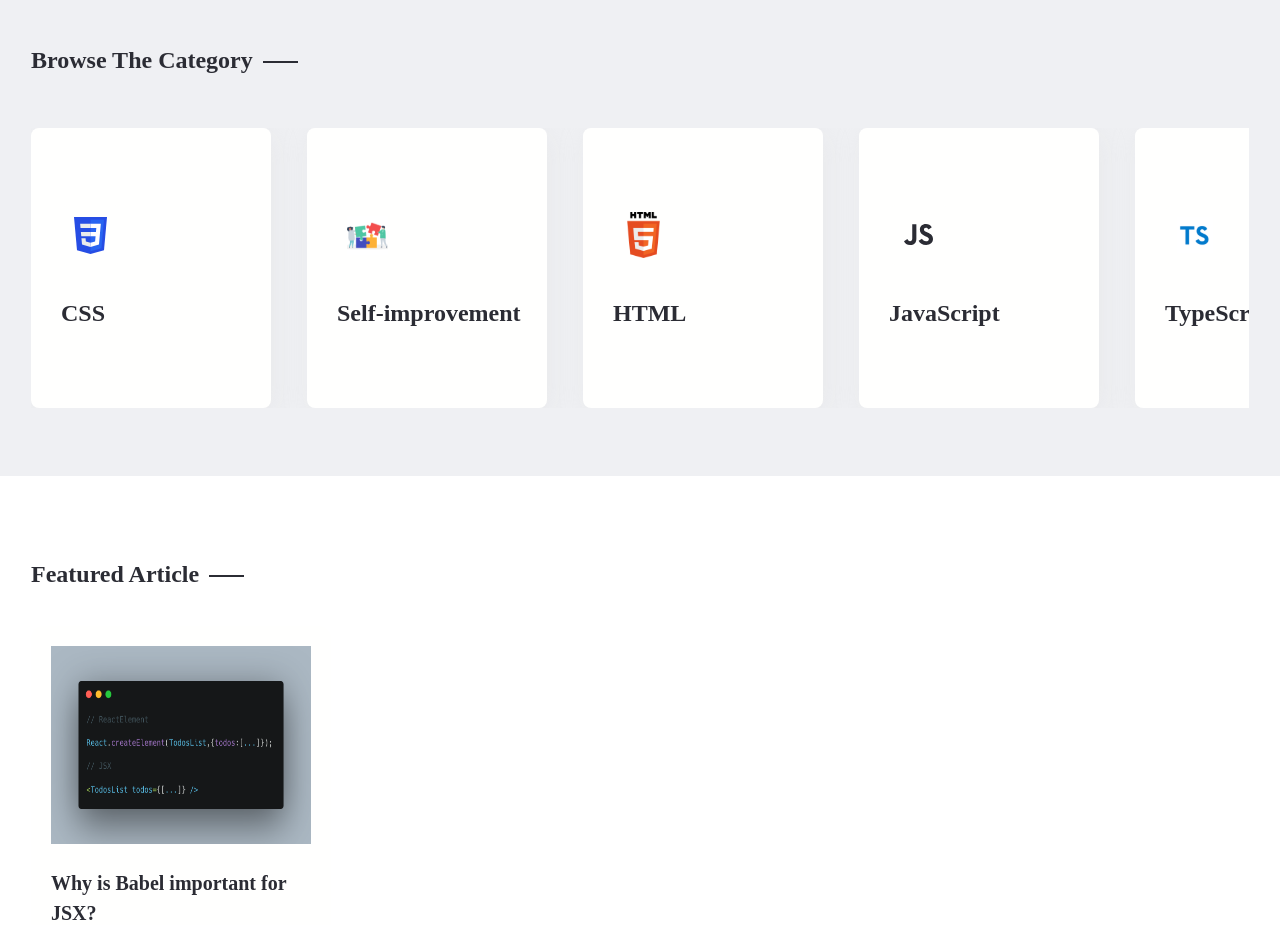
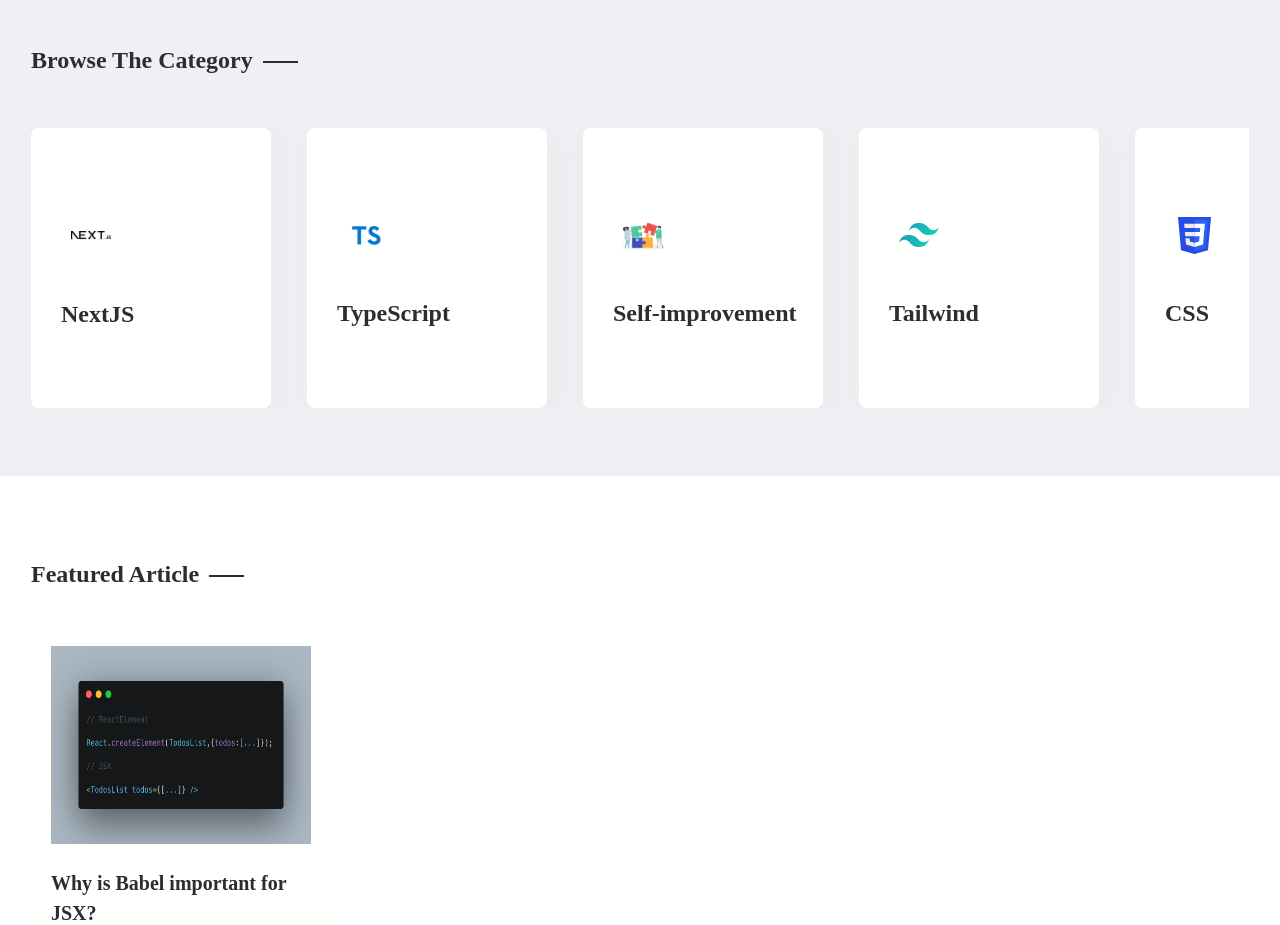
Before and after one commit to ozanbatuhankurucu/my-blog-site, a Next.js app: page / in a window 1280 px wide. Shown: the part 920-1845 px from the top of the page. Built offline with nearby package versions, Linux system fonts and the light colour scheme.

Commit message:
Change order

```diff
--- a/components/BrowseTheCategory.tsx
+++ b/components/BrowseTheCategory.tsx
@@ -37,13 +37,13 @@ const BrowseTheCategory = () => {
       <div className='max-w-[1250px] mx-auto py-[68px] px-4'>
         <SectionTitle title='Browse The Category' />
         <div className='flex flex-col items-center gap-9 mt-[50px] hide-scrollbar md:flex-row md:overflow-x-auto'>
+          <CategoryCard src='nextjsLogo.svg' text='NextJS' />
+          <CategoryCard src='tsLogo.svg' text='TypeScript' />
+          <CategoryCard src='puzzle.svg' text='Self-improvement' />
+          <CategoryCard src='tailwind.svg' text='Tailwind' />
           <CategoryCard src='css.svg' text='CSS' />
-          <CategoryCard src='puzzle.svg' text='Self-improvement' />
           <CategoryCard src='html.svg' text='HTML' />
           <CategoryCard src='JS.svg' text='JavaScript' />
-          <CategoryCard src='tsLogo.svg' text='TypeScript' />
-          <CategoryCard src='tailwind.svg' text='Tailwind' />
-          <CategoryCard src='nextjsLogo.svg' text='NextJS' />
           <CategoryCard src='react.svg' text='ReactJS' />
         </div>
       </div>
```
